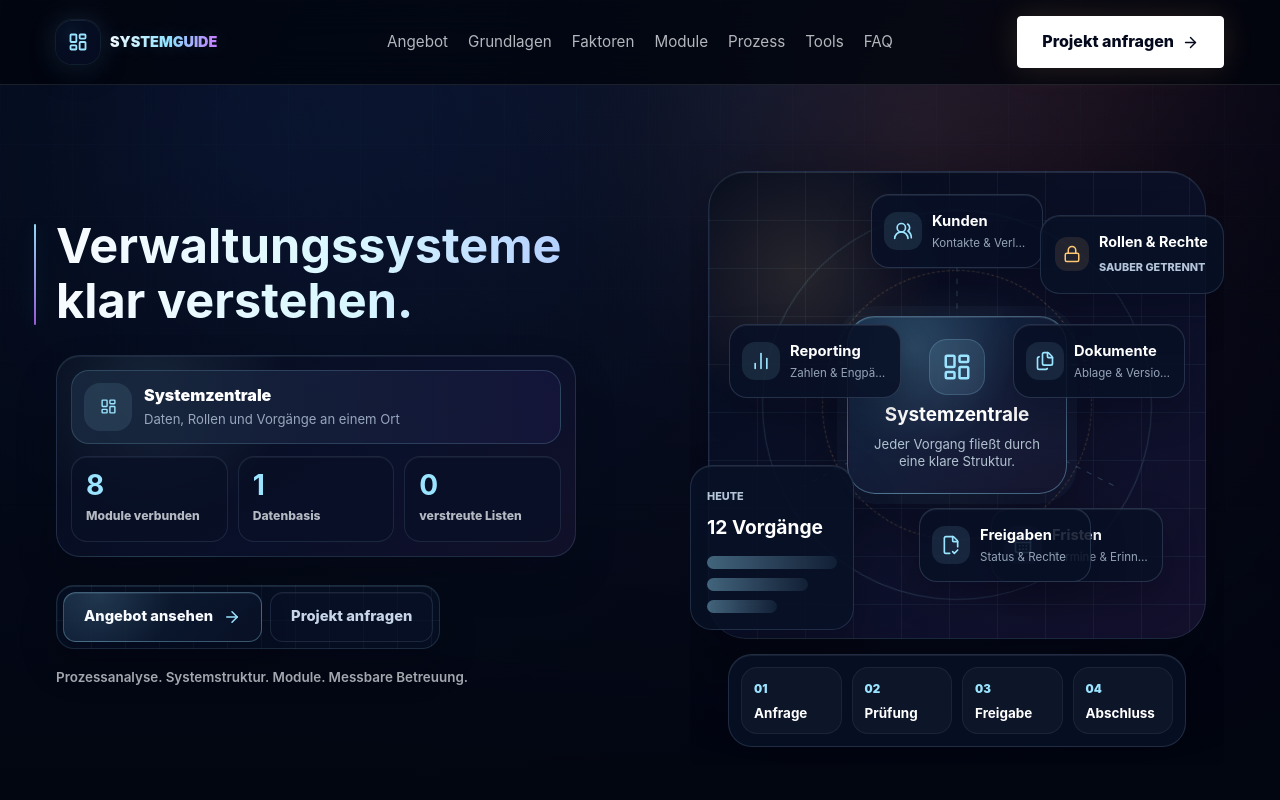
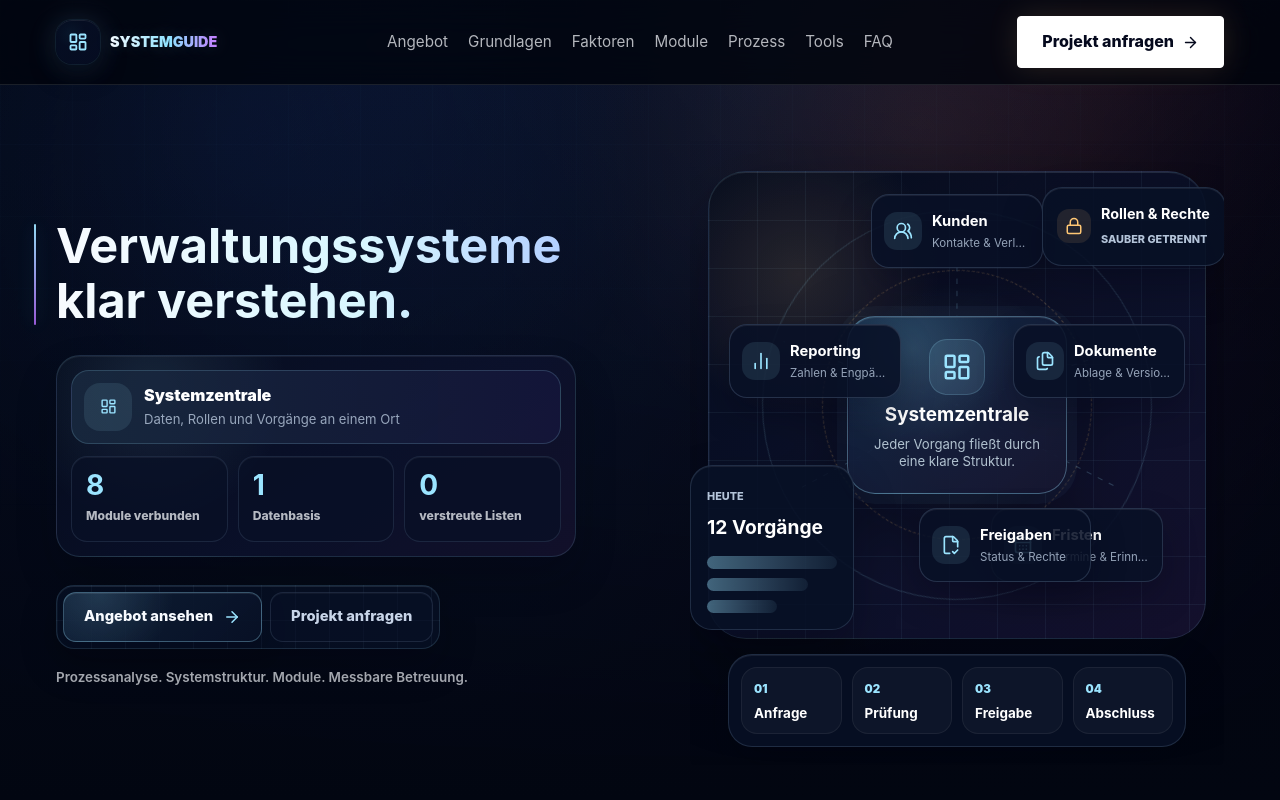
Before and after one commit to parmis2005/verwaltungssystem-info-test, a Next.js app: page / in a window 1280 px wide. Shown: the top 800 px of the page. Built offline with nearby package versions, Linux system fonts and the light colour scheme.

Commit message:
Move permissions panel upward

```diff
--- a/app/globals.css
+++ b/app/globals.css
@@ -1285,8 +1285,8 @@ p {
   width: 54%;
 }
 .permissions-panel {
-  top: 70px;
-  right: 0;
+  top: 42px;
+  right: -2px;
   width: 184px;
   min-height: 78px;
   padding: 14px;
```
